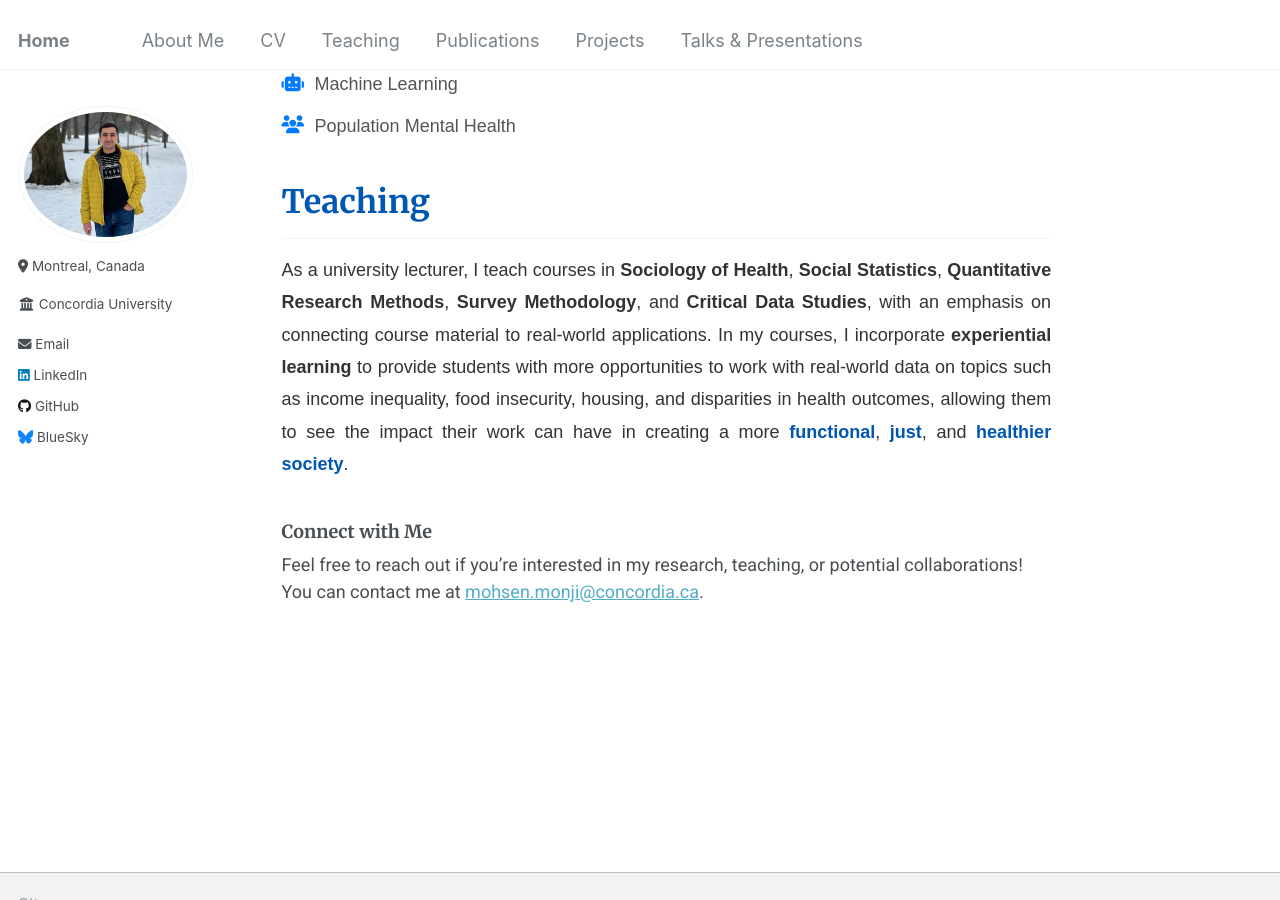
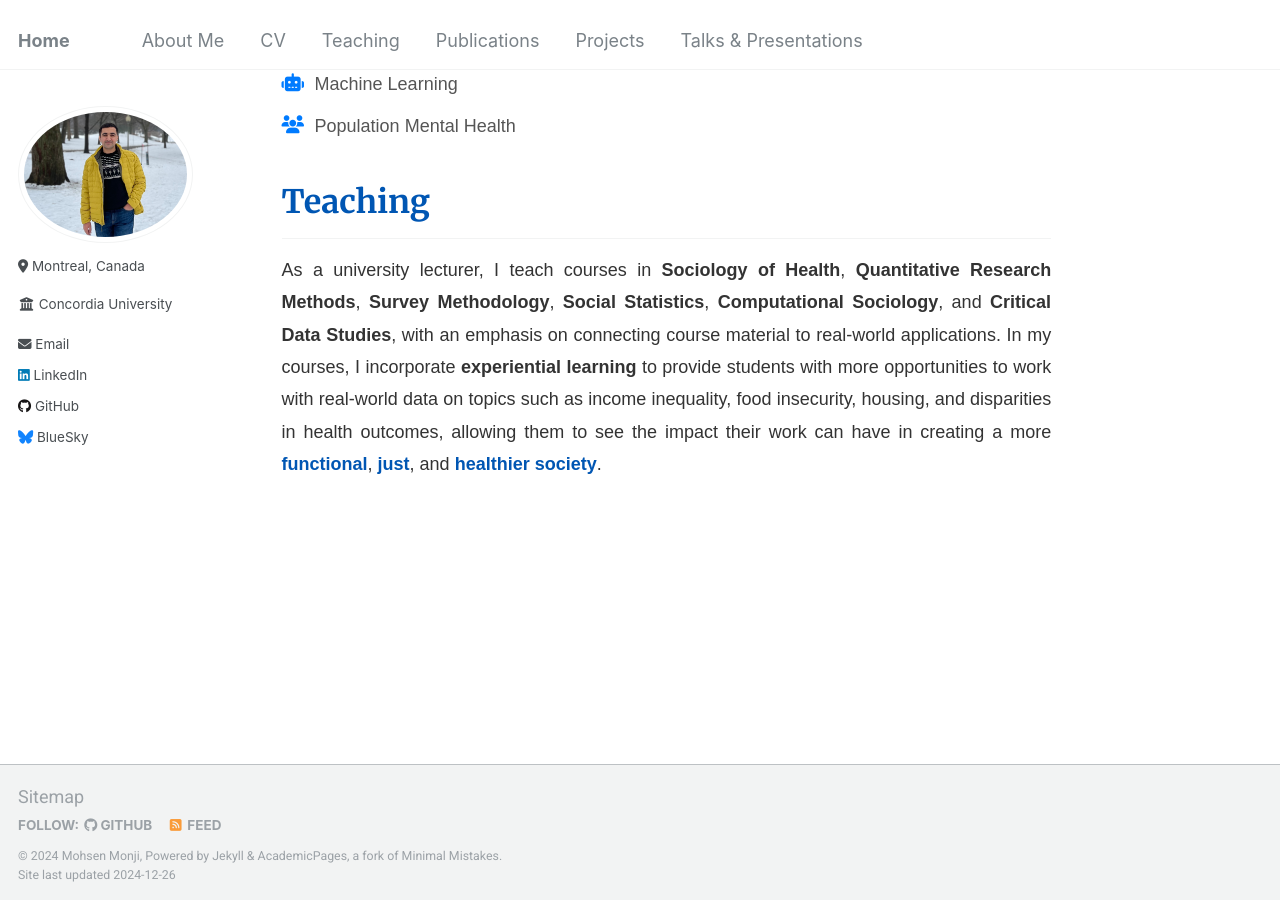
Before and after one commit to Mohsnmonji/mohsnmonji.github.io, a Jekyll site: the page built from about-me.md, in a window 1280 px wide and 900 px high, scrolled down 840 px. Built offline with Jekyll 4.4.1, drawn with Linux system fonts in a browser that asks for light colours.

Commit message:
Update about-me.md

```diff
--- a/about-me.md
+++ b/about-me.md
@@ -114,16 +114,11 @@ author_profile: true
     <h2>Teaching</h2>
     <p>
       As a university lecturer, I teach courses in <strong>Sociology of Health</strong>,
-      <strong>Social Statistics</strong>, <strong>Quantitative Research Methods</strong>,
-      <strong>Survey Methodology</strong>, and <strong>Critical Data Studies</strong>, with an emphasis on connecting course material to real-world applications. In my courses, I incorporate
+      <strong>Quantitative Research Methods</strong>, <strong>Survey Methodology</strong>,
+      <strong>Social Statistics</strong>, <strong>Computational Sociology</strong>, and
+      <strong>Critical Data Studies</strong>, with an emphasis on connecting course material to real-world applications. In my courses, I incorporate
       <strong>experiential learning</strong> to provide students with more opportunities to work with real-world data on topics such as income inequality, food insecurity, housing, and disparities in health outcomes, allowing them to see the impact their work can have in creating a more
       <span class="highlight">functional</span>, <span class="highlight">just</span>, and <span class="highlight">healthier society</span>.
     </p>
   </div>
 </div>
-
-
-### Connect with Me
-
-Feel free to reach out if you're interested in my research, teaching, or potential collaborations!
-You can contact me at [mohsen.monji@concordia.ca](mailto:mohsen.monji@concordia.ca).
```
